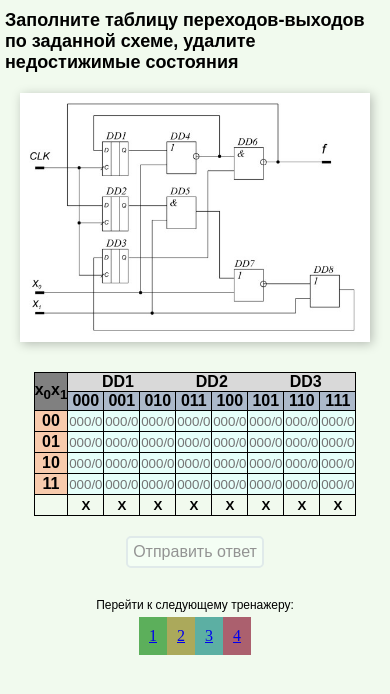
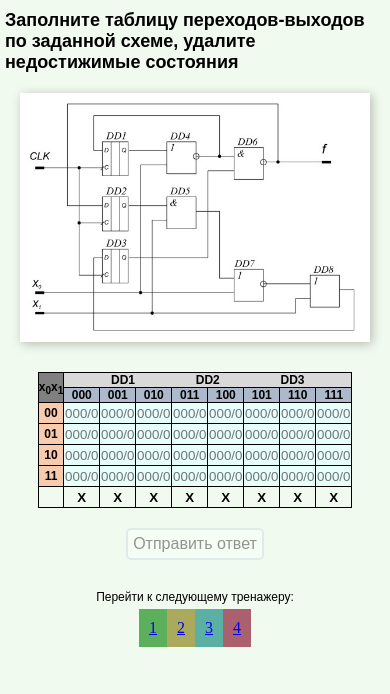
Before and after one commit to KemtaTam/Filling-the-table-according-to-the-scheme, a plain HTML site: page index.html in a window 390 px wide. Drawn offline with nearby package versions, Linux system fonts and the light colour scheme.

Commit message:
Update style.css

```diff
--- a/style.css
+++ b/style.css
@@ -93,7 +93,7 @@ sub{background-color: #808080FF;}
 	margin-right: 20%;
 	background-color: #D9D9D9FF;
 	font-family: Arial, Helvetica, sans-serif;
-	font-size: 16px;
+	font-size: inherit;
 }
 
 .valueOfTable{
@@ -172,5 +172,6 @@ sub{background-color: #808080FF;}
 	}
 	table{
 		width: min-content;
+		font-size: 12px;
 	}
 }
```
